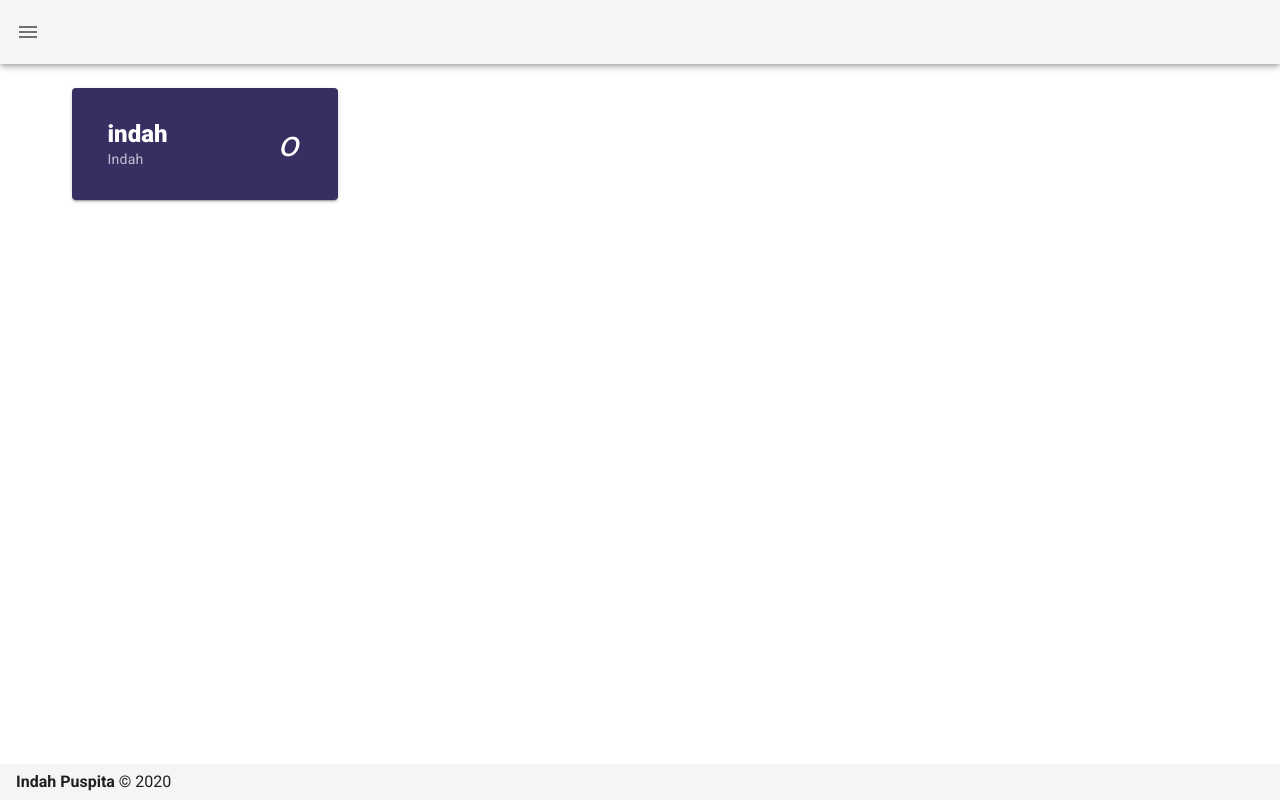
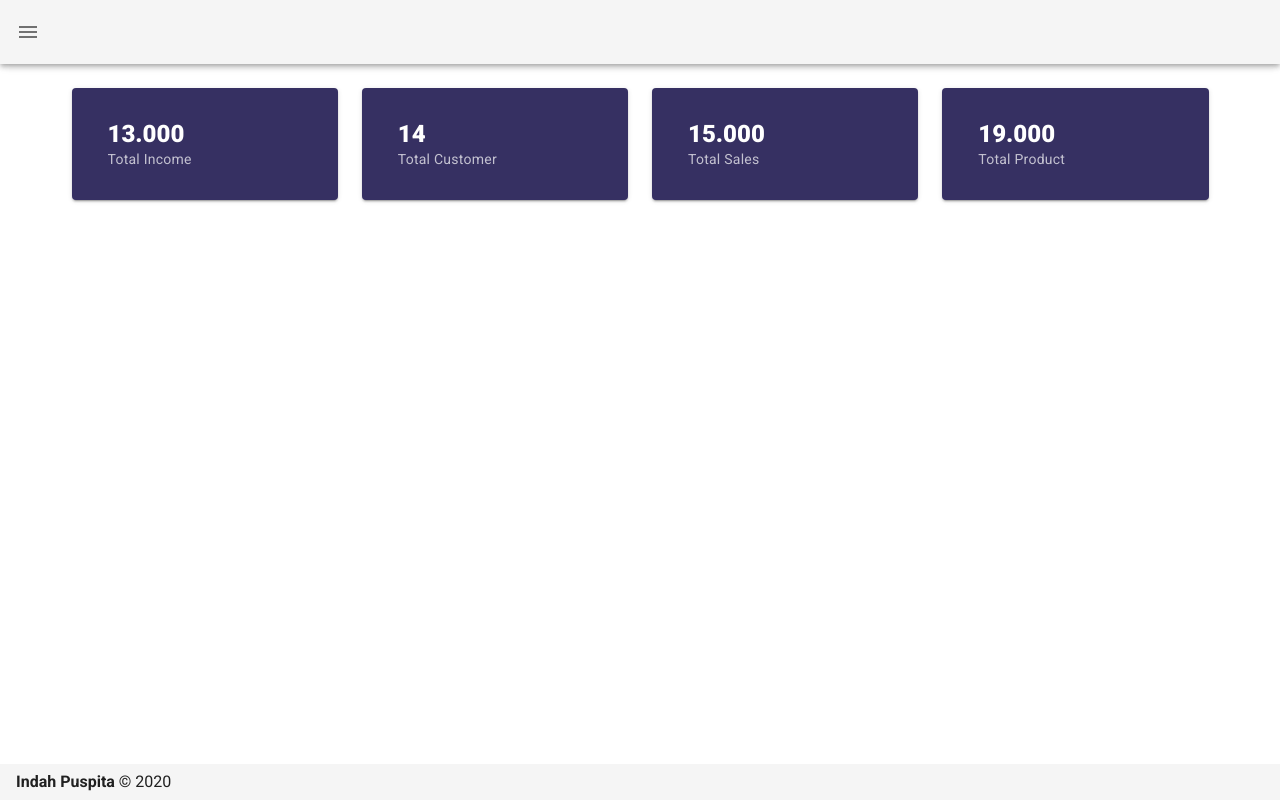
Before and after one commit to indahpuspitaa17/bookocash-frontend, a Nuxt app: page /dashboard in a window 1280 px wide. Built offline with nearby package versions, Linux system fonts and the light colour scheme.

Commit message:
[indah] dashboard summary

```diff
--- a/layouts/default.vue
+++ b/layouts/default.vue
@@ -83,6 +83,11 @@ export default {
           to: '/dashboard'
         },
         {
+          icon: 'mdi-view-dashboard',
+          title: 'Produk',
+          to: '/produk'
+        },
+        {
           icon: 'mdi-sale',
           title: 'Sales',
           to: '/sales'
--- a/pages/dashboard.vue
+++ b/pages/dashboard.vue
@@ -2,17 +2,24 @@
     <v-container>
         <v-row>
         <template>
-            <v-col  cols="12" sm="6" md="3">
+            <v-col
+            v-for="item in summary"
+            :key="item"
+            cols="24"
+            sm="3">
                 <v-card color="#363062" dark class="pa-5">
-                    <v-list-item two-line>
-                    <v-list-item-content>
-                        <v-list-item-title class="headline font-weight-black">indah</v-list-item-title>
-                        <v-divider></v-divider>
-                        <v-list-item-subtitle class="body-2 text-capitalize">indah </v-list-item-subtitle>
-                    </v-list-item-content>
-                    <v-list-item-action>
-                        <v-icon large>o</v-icon>
-                    </v-list-item-action>
+                    <v-list-item>
+                        <v-list-item-content>
+                            <v-list-item-title
+                                class="headline font-weight-black"
+                                >{{ item.price }}
+                            </v-list-item-title>
+                            <v-divider></v-divider>
+                            <v-list-item-subtitle
+                                class="body-2 text-capitalize"
+                                >{{ item.name }}
+                            </v-list-item-subtitle>
+                        </v-list-item-content>
                     </v-list-item>
                 </v-card>
             </v-col>
@@ -23,7 +30,24 @@
 
 <script>
 export default {
-    name: 'dashboard',
+    head() {
+    return {
+      title: 'Dashboard',
+      script: [
+        {src:'/dashboard.js'}
+      ]
+    }
+    },
+    data() {
+        return {
+            summary: [
+                {name: 'Total Income', price: '13.000'},
+                {name: 'Total Customer', price: '14'},
+                {name: 'Total Sales', price: '15.000'},
+                {name: 'Total Product', price: '19.000'}
+            ]
+        }
+    },
     summary: [],
 
 }
--- /dev/null
+++ b/pages/produk.vue
@@ -0,0 +1,31 @@
+<template>
+    <v-container>
+        <v-row>
+            <v-col
+            v-for="n in 2"
+            :key="n"
+            cols="12"
+            sm="4"
+            >
+                <v-card>
+                    <v-card-title>
+                    haindah
+                    </v-card-title>
+                </v-card>
+            </v-col>
+        </v-row>
+    </v-container>
+</template>
+
+<script>
+export default {
+    head() {
+    return {
+      title: 'Produk',
+      script: [
+        {src:'/produk.js'}
+      ]
+    }
+  },
+}
+</script>
--- /dev/null
+++ b/pages/reporting.vue
@@ -0,0 +1,16 @@
+<template>
+
+</template>
+
+<script>
+export default {
+    head() {
+    return {
+      title: 'Reporting',
+      script: [
+        {src:'/reporting.js'}
+      ]
+    }
+  },
+}
+</script>>
--- a/pages/sales.vue
+++ b/pages/sales.vue
@@ -44,8 +44,8 @@
 </template>
 
 <script>
-import OrderProcess from '../components/Sales/OrderProcess'
-import OrderFinished from '../components/Sales/OrderFinished'
+import OrderProcess from '../components/sales/OrderProcess'
+import OrderFinished from '../components/sales/OrderFinished'
 
 export default {
     name: 'sales',
--- a/pages/store.vue
+++ b/pages/store.vue
@@ -63,6 +63,14 @@
 
 <script>
   export default {
+    head() {
+    return {
+      title: 'Store',
+      script: [
+        {src:'/store.js'}
+      ]
+    }
+  },
     data: () => ({
       valid: true,
       name: '',
```
